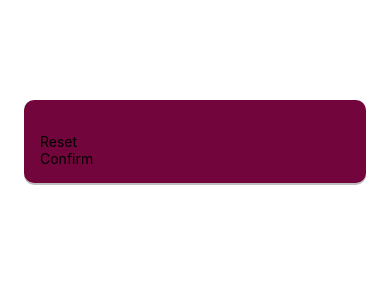
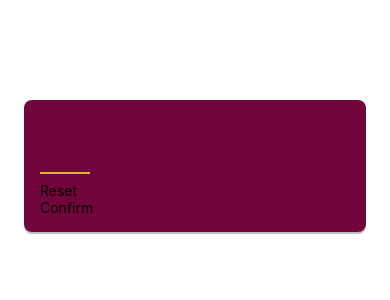
Before and after one commit to blmiranda/guess-my-number, a React Native app: screen / in a window 390 px wide. Shown: the top 300 px of the page. Built offline with nearby package versions, Linux system fonts and the light colour scheme.

Commit message:
50. Styling the "Number Input" element
The 'maxLenght' is used to limit the amount of characters permitted on
the input. It receives a number, not a string

```diff
--- a/src/screens/StartGame/index.jsx
+++ b/src/screens/StartGame/index.jsx
@@ -5,7 +5,7 @@
 const StartGame = () => {
   return (
     <View style={styles.inputContainer}>
-      <TextInput />
+      <TextInput style={styles.numberInput} maxLength={2} />
       <PrimaryButton>Reset</PrimaryButton>
       <PrimaryButton>Confirm</PrimaryButton>
     </View>
--- a/src/screens/StartGame/styles.js
+++ b/src/screens/StartGame/styles.js
@@ -6,7 +6,7 @@
     marginTop: 100,
     marginHorizontal: 24,
     padding: 16,
-    borderRadius: 10,
+    borderRadius: 8,
     shadowColor: '#000000',
     shadowOffset: {
       width: 0,
@@ -15,4 +15,15 @@
     shadowOpacity: 0.25,
     elevation: 4,
   },
+  numberInput: {
+    color: '#ddb52f',
+    width: 50,
+    height: 50,
+    marginVertical: 8,
+    borderBottomWidth: 2,
+    borderBottomColor: '#ddb52f',
+    fontSize: 32,
+    fontWeight: 'bold',
+    textAlign: 'center',
+  },
 });
```
